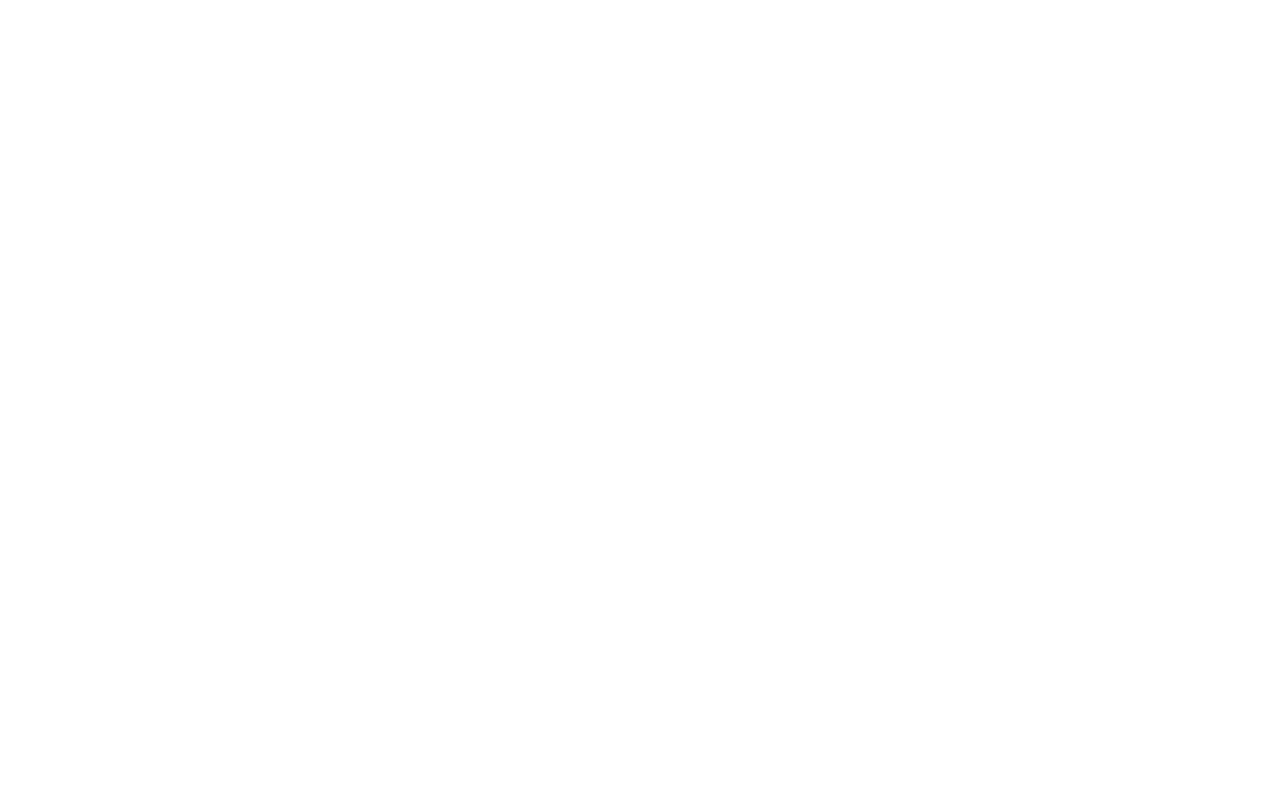
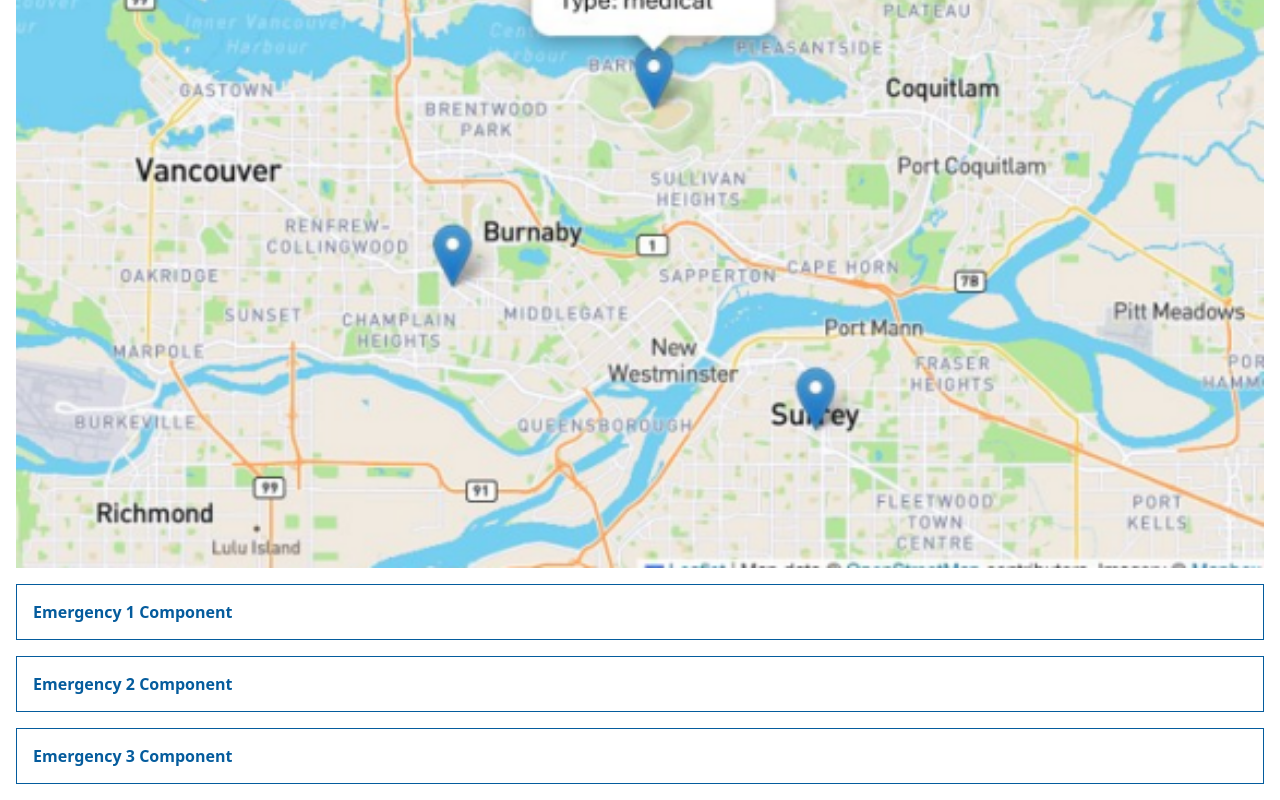
Before and after one commit to BambooShampoo/CMPT272Project, a React (Vite) app: page / in a window 1280 px wide. Shown: the part 287-1087 px from the top of the page. Before the commit the page ends 800 px from the top, so only its background shows below. Built offline with nearby package versions, Linux system fonts and the light colour scheme.

Commit message:
Add styling and placeholders for future components

```diff
--- a/src/App.css
+++ b/src/App.css
@@ -9,3 +9,31 @@
   text-align: center;
   color: #055C9D;
 }
+
+.map {
+  margin: 1em;
+  display: flex;
+  align-items: center;
+}
+
+.map img {
+  flex-grow: 1;
+}
+
+.list {
+  margin: 1em;
+}
+
+.emergencies {
+  list-style: none;
+  display: flex;
+  flex-direction: column;
+  gap: 1em;
+  color: #055C9D;
+  font-weight: bold;
+}
+
+.emergencies li {
+  padding: 1em;
+  border: 1px solid #055C9D;
+}
--- a/src/App.jsx
+++ b/src/App.jsx
@@ -1,10 +1,24 @@
 import './App.css'
+import mapPlaceholder from './assets/map_placeholder.png';
 
 function App() {
-
   return (
     <>
       <h1 className="title">E-Comm</h1>
+
+      <div className = "map">
+        <img src={mapPlaceholder} alt='Map'></img>
+      </div>
+
+      <section className='list'>
+        <ul className='emergencies'>
+          <li>Emergency 1 Component</li>
+          <li>Emergency 2 Component</li>
+          <li>Emergency 3 Component</li>
+        </ul>
+      </section>
+
+      {/* Put form component here */}
     </>
   )
 }
```
Also changed, not shown: src/assets/map_placeholder.png (added).
